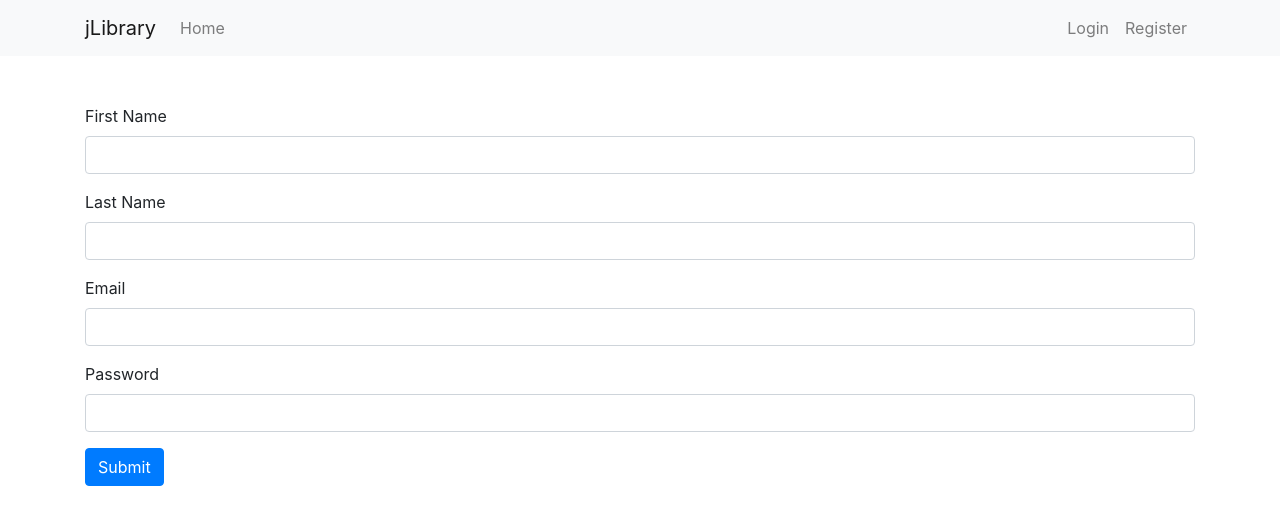
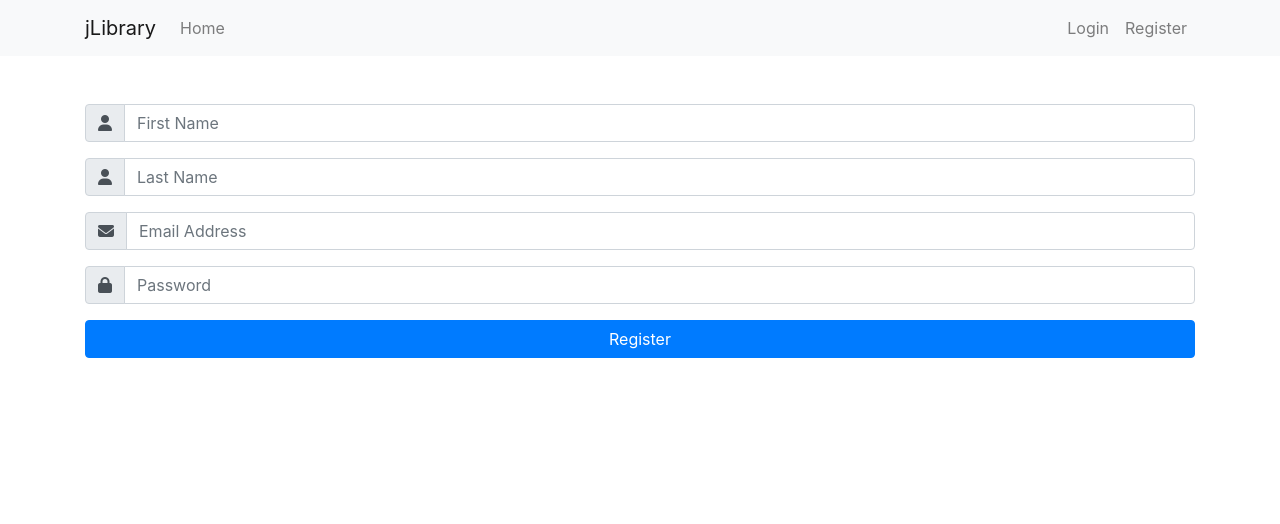
Before and after one commit to jackwhelan/MERN-Library, a React (Create React App) app in the folder frontend/: page /Register in a window 1280 px wide. Shown: the top 524 px of the page. Built offline with nearby package versions, Linux system fonts and the light colour scheme; the HTML template or start-up script is replaced by a standard one.

Commit message:
Registration finished
Abstracted form input components
Fixed state issues blocking multiple requests by fixing state format

```diff
--- a/frontend/src/components/RegistrationForm.component.js
+++ b/frontend/src/components/RegistrationForm.component.js
@@ -1,96 +1,158 @@
 import React, { Component } from 'react';
 import axios from 'axios';
+import FormInput from './FormInput.component';
+import { Redirect } from 'react-router-dom';
+import Alert from './Alert.component.js';
 
 class RegistrationForm extends Component {
     state = {
-        firstname: '',
-        lastname: '',
-        email: '',
-        password: ''
+        user: {
+            firstname: '',
+            lastname: '',
+            email: '',
+            password: ''
+        }
     }
 
     handleFirstNameChange = (event) => {
-        this.setState({
-            firstname: event.target.value
+        let newFirstName = event.target.value;
+
+        this.setState(previousState => {
+            let user = { ...previousState.user }
+            user.firstname = newFirstName;
+            return { user };
         });
     }
 
     handleLastNameChange = (event) => {
-        this.setState({
-            lastname: event.target.value
+        let newLastName = event.target.value;
+
+        this.setState(previousState => {
+            let user = { ...previousState.user }
+            user.lastname = newLastName;
+            return { user };
         });
     }
 
     handleEmailChange = (event) => {
-        this.setState({
-            email: event.target.value
+        let newEmail = event.target.value;
+
+        this.setState(previousState => {
+            let user = { ...previousState.user }
+            user.email = newEmail;
+            return { user };
         });
     }
 
     handlePasswordChange = (event) => {
-        this.setState({
-            password: event.target.value
+        let newPassword = event.target.value;
+
+        this.setState(previousState => {
+            let user = { ...previousState.user }
+            user.password = newPassword;
+            return { user };
         });
     }
 
     handleSubmit = (event) => {
         event.preventDefault();
 
-        axios.post('http://localhost:5000/user/register', this.state)
+        this.setState({
+            error: undefined
+        });
+
+        axios.post('http://localhost:5000/user/register', this.state.user)
         .then(res => {
             this.setState({
                 response: res.data
             });
         })
+        .then(() => {
+            if (this.state.response.status === "error") {
+                this.setState({
+                    error: this.state.response
+                });
+            }
+            else
+            {
+                this.setState({
+                    redirect: true
+                });
+            }
+        })
         .catch(err => console.log(err));
     }
 
+    componentDidMount() {
+        if (localStorage.getItem('TOKEN')) {
+            this.setState({
+                redirect: true
+            });
+        }
+    }
+
     render() {
+        let alertIfError;
+
+        if (this.state.error) {
+            alertIfError = <Alert response={this.state.error} />
+        }
+        else
+        {
+            if (this.state.redirect === true) {
+                return <Redirect to={{
+                    pathname: "/",
+                    state: {
+                        status: "success",
+                        header: "Registration Succesful",
+                        message: "Your registration has been successfully processed and you can now log in to your new account with the login button in the top right."
+                    }
+                }} />
+            }
+        }
+
         return (
            <form onSubmit={this.handleSubmit}>
-               <label>First Name</label>
-               <input
+               {alertIfError}
+                <FormInput
+                    icon="fa fa-user"
                     type="text"
-                    className="form-control mb-3"
-                    value={this.state.firstname}
+                    value={this.state.user.firstname}
                     onChange={this.handleFirstNameChange}
-                    minLength="2"
-                    maxLength="30"
-                    required
+                    min="2"
+                    max="30"
+                    label="First Name"
                 />
 
-                <label>Last Name</label>
-                <input
+                <FormInput
+                    icon="fa fa-user"
                     type="text"
-                    className="form-control mb-3"
-                    value={this.state.lastname}
+                    value={this.state.user.lastname}
                     onChange={this.handleLastNameChange}
-                    minLength="2"
-                    maxLength="30"
-                    required
+                    min="2"
+                    max="30"
+                    label="Last Name"
                 />
 
-                <label>Email</label>
-                <input
+                <FormInput
+                    icon="fa fa-envelope"
                     type="email"
-                    className="form-control mb-3"
-                    value={this.state.email}
+                    value={this.state.user.email}
                     onChange={this.handleEmailChange}
-                    required
+                    label="Email Address"
                 />
 
-                <label>Password</label>
-                <input
+                <FormInput
+                    icon="fa fa-lock"
                     type="password"
-                    className="form-control mb-3"
-                    value={this.state.password}
+                    value={this.state.user.password}
                     onChange={this.handlePasswordChange}
-                    minLength="6"
-                    maxLength="100"
-                    required
+                    min="6"
+                    max="100"
+                    label="Password"
                 />
 
-                <button type="submit" className="btn btn-primary">Submit</button>
+                <button type="submit" className="btn btn-primary btn-block">Register</button>
            </form>
         )
     }
```
